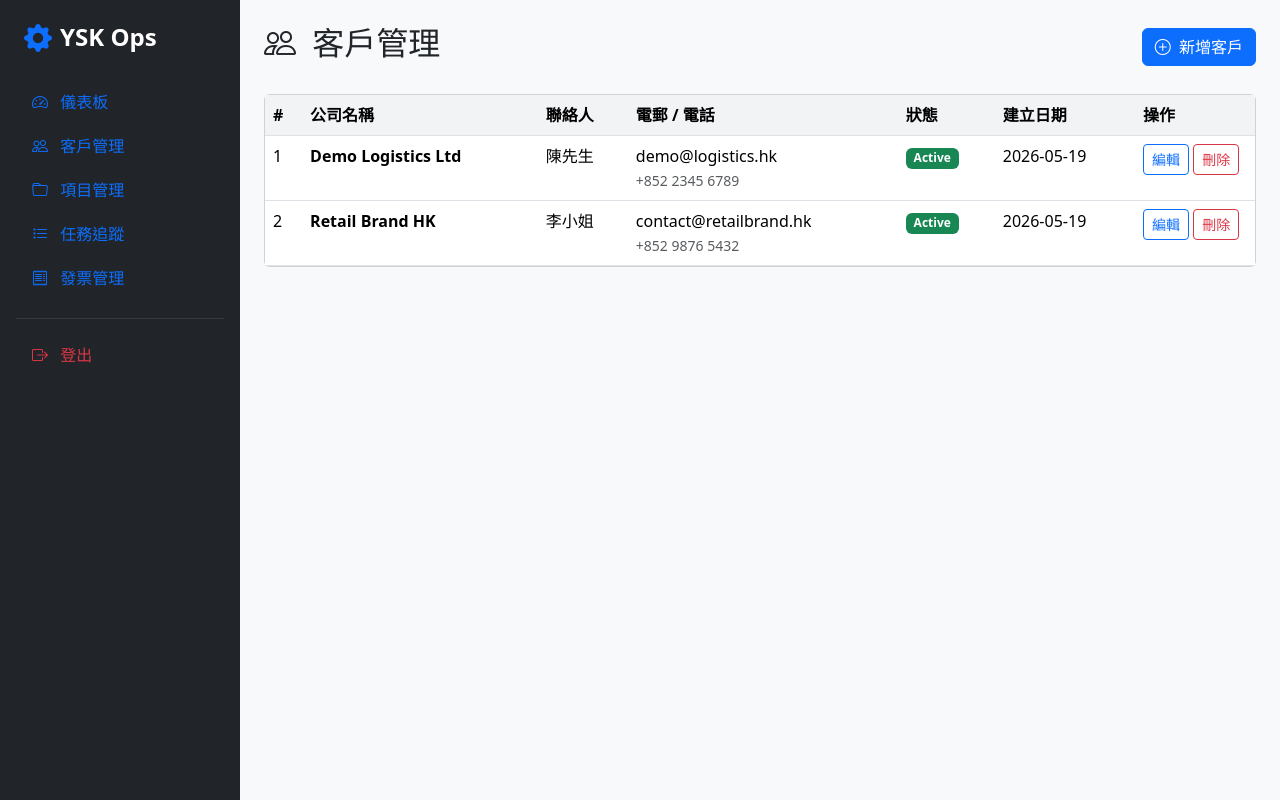
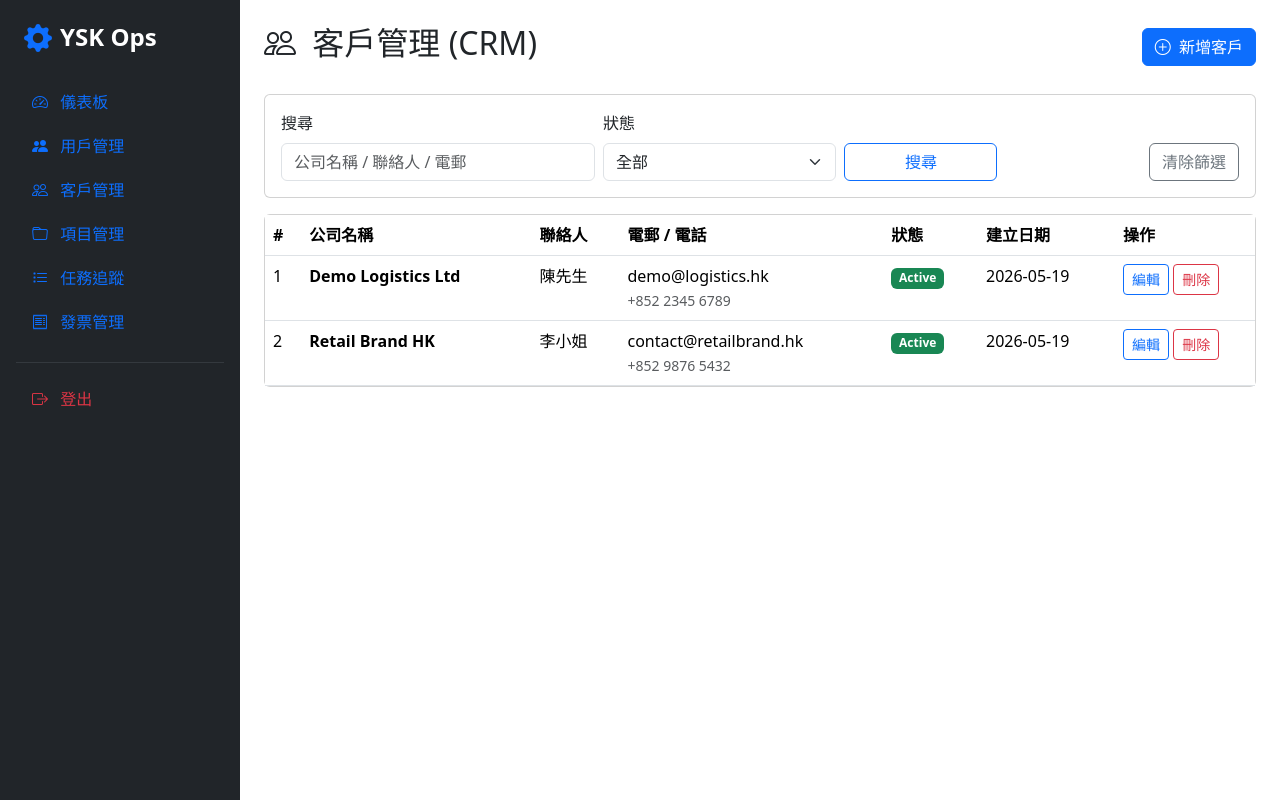
Before and after one commit to yanshekki/ysk-ops-system, a PHP site: page /ysk-ops/clients.php in a window 1280 px wide. Run offline with PHP 8.4, Linux system fonts and the light colour scheme; a user stored in the database is signed in; data comes from the database, SQL or seed files in the repository.

Commit message:
Upgrade clients.php to full CRM with search and filter

```diff
--- a/clients.php
+++ b/clients.php
@@ -5,8 +5,8 @@ require_once 'includes/auth.php';
 require_login();
 
 $success = $error = '';
-$action = $_GET['action'] ?? '';
-$id = $_GET['id'] ?? 0;
+$search = $_GET['search'] ?? '';
+$status_filter = $_GET['status'] ?? '';
 
 // Handle form submissions
 if ($_SERVER['REQUEST_METHOD'] === 'POST') {
@@ -24,30 +24,37 @@ if ($_SERVER['REQUEST_METHOD'] === 'POST') {
         if (isset($_POST['add_client'])) {
             db_insert('clients', $data);
             $success = '客戶新增成功！';
-            log_activity($_SESSION['user_id'], 'create', 'clients', null, $data['company_name']);
         } else {
+            $id = $_POST['client_id'];
             db_update('clients', $data, 'id = ?', [$id]);
             $success = '客戶資料已更新！';
-            log_activity($_SESSION['user_id'], 'update', 'clients', $id);
         }
     }
 
     if (isset($_POST['delete_client'])) {
-        $client_id = $_POST['client_id'];
-        db_delete('clients', 'id = ?', [$client_id]);
+        db_delete('clients', 'id = ?', [$_POST['client_id']]);
         $success = '客戶已刪除！';
-        log_activity($_SESSION['user_id'], 'delete', 'clients', $client_id);
     }
 }
 
-// Fetch clients
-$clients = db_fetch_all("SELECT * FROM clients ORDER BY created_at DESC");
+// Build query
+$sql = "SELECT * FROM clients WHERE 1=1";
+$params = [];
 
-// If editing
-$edit_client = null;
-if ($action === 'edit' && $id) {
-    $edit_client = db_fetch_one("SELECT * FROM clients WHERE id = ?", [$id]);
+if ($search) {
+    $sql .= " AND (company_name LIKE ? OR contact_person LIKE ? OR email LIKE ?)";
+    $params[] = "%$search%";
+    $params[] = "%$search%";
+    $params[] = "%$search%";
 }
+
+if ($status_filter) {
+    $sql .= " AND status = ?";
+    $params[] = $status_filter;
+}
+
+$sql .= " ORDER BY created_at DESC";
+$clients = db_fetch_all($sql, $params);
 ?>
 <!DOCTYPE html>
 <html lang="zh-HK">
@@ -57,18 +64,17 @@ if ($action === 'edit' && $id) {
     <title>客戶管理 | <?= SITE_NAME ?></title>
     <link href="https://cdn.jsdelivr.net/npm/bootstrap@5.3.3/dist/css/bootstrap.min.css" rel="stylesheet">
     <link href="https://cdn.jsdelivr.net/npm/bootstrap-icons@1.11.3/font/bootstrap-icons.css" rel="stylesheet">
-    <style>body { background: #f8f9fa; } .table th { background:#f1f3f5; }</style>
 </head>
 <body>
 <div class="d-flex">
-    <!-- Sidebar (same as index) -->
-    <div class="sidebar p-3 text-white" style="width: 240px; min-height: 100vh; background: #212529; flex-shrink: 0;">
+    <div class="sidebar p-3 text-white" style="width:240px;min-height:100vh;background:#212529;flex-shrink:0;">
         <div class="d-flex align-items-center mb-4 px-2">
             <i class="bi bi-gear-fill fs-3 me-2 text-primary"></i>
             <span class="fs-4 fw-bold">YSK Ops</span>
         </div>
         <nav class="nav flex-column">
             <a href="index.php" class="nav-link mb-1"><i class="bi bi-speedometer2 me-2"></i> 儀表板</a>
+            <a href="users.php" class="nav-link mb-1"><i class="bi bi-people-fill me-2"></i> 用戶管理</a>
             <a href="clients.php" class="nav-link active mb-1"><i class="bi bi-people me-2"></i> 客戶管理</a>
             <a href="projects.php" class="nav-link mb-1"><i class="bi bi-folder me-2"></i> 項目管理</a>
             <a href="tasks.php" class="nav-link mb-1"><i class="bi bi-list-task me-2"></i> 任務追蹤</a>
@@ -80,14 +86,40 @@ if ($action === 'edit' && $id) {
 
     <div class="flex-grow-1 p-4">
         <div class="d-flex justify-content-between align-items-center mb-4">
-            <h2><i class="bi bi-people me-2"></i> 客戶管理</h2>
+            <h2><i class="bi bi-people me-2"></i> 客戶管理 (CRM)</h2>
             <button class="btn btn-primary" data-bs-toggle="modal" data-bs-target="#addClientModal">
                 <i class="bi bi-plus-circle me-1"></i> 新增客戶
             </button>
         </div>
 
+        <!-- Search and Filter -->
+        <div class="card mb-3">
+            <div class="card-body">
+                <form method="GET" class="row g-2 align-items-end">
+                    <div class="col-md-4">
+                        <label class="form-label">搜尋</label>
+                        <input type="text" name="search" class="form-control" value="<?= htmlspecialchars($search) ?>" placeholder="公司名稱 / 聯絡人 / 電郵">
+                    </div>
+                    <div class="col-md-3">
+                        <label class="form-label">狀態</label>
+                        <select name="status" class="form-select">
+                            <option value="">全部</option>
+                            <option value="active" <?= $status_filter=='active'?'selected':'' ?>>活躍</option>
+                            <option value="lead" <?= $status_filter=='lead'?'selected':'' ?>>潛在客戶</option>
+                            <option value="inactive" <?= $status_filter=='inactive'?'selected':'' ?>>非活躍</option>
+                        </select>
+                    </div>
+                    <div class="col-md-2">
+                        <button type="submit" class="btn btn-outline-primary w-100">搜尋</button>
+                    </div>
+                    <div class="col-md-3 text-end">
+                        <a href="clients.php" class="btn btn-outline-secondary">清除篩選</a>
+                    </div>
+                </form>
+            </div>
+        </div>
+
         <?php if ($success): ?><div class="alert alert-success"><?= $success ?></div><?php endif; ?>
-        <?php if ($error): ?><div class="alert alert-danger"><?= $error ?></div><?php endif; ?>
 
         <div class="card">
             <div class="card-body p-0">
@@ -100,7 +132,7 @@ if ($action === 'edit' && $id) {
                             <th>電郵 / 電話</th>
                             <th>狀態</th>
                             <th>建立日期</th>
-                            <th width="120">操作</th>
+                            <th width="140">操作</th>
                         </tr>
                     </thead>
                     <tbody>
@@ -114,13 +146,13 @@ if ($action === 'edit' && $id) {
                                 <small class="text-muted"><?= htmlspecialchars($c['phone'] ?: '-') ?></small>
                             </td>
                             <td>
-                                <span class="badge bg-<?= $c['status'] === 'active' ? 'success' : ($c['status'] === 'lead' ? 'warning' : 'secondary') ?>">
+                                <span class="badge bg-<?= $c['status']==='active'?'success':($c['status']==='lead'?'warning':'secondary') ?>">
                                     <?= ucfirst($c['status']) ?>
                                 </span>
                             </td>
                             <td><?= date('Y-m-d', strtotime($c['created_at'])) ?></td>
                             <td>
-                                <a href="?action=edit&id=<?= $c['id'] ?>" class="btn btn-sm btn-outline-primary" data-bs-toggle="modal" data-bs-target="#editClientModal<?= $c['id'] ?>">編輯</a>
+                                <button class="btn btn-sm btn-outline-primary" data-bs-toggle="modal" data-bs-target="#editClientModal<?= $c['id'] ?>">編輯</button>
                                 <form method="POST" class="d-inline" onsubmit="return confirm('確定刪除此客戶？')">
                                     <input type="hidden" name="client_id" value="<?= $c['id'] ?>">
                                     <button type="submit" name="delete_client" class="btn btn-sm btn-outline-danger">刪除</button>
@@ -134,11 +166,12 @@ if ($action === 'edit' && $id) {
                                 <div class="modal-content">
                                     <form method="POST">
                                         <div class="modal-header">
-                                            <h5 class="modal-title">編輯客戶：<?= htmlspecialchars($c['company_name']) ?></h5>
+                                            <h5 class="modal-title">編輯客戶</h5>
                                             <button type="button" class="btn-close" data-bs-dismiss="modal"></button>
                                         </div>
                                         <div class="modal-body">
                                             <input type="hidden" name="update_client" value="1">
+                                            <input type="hidden" name="client_id" value="<?= $c['id'] ?>">
                                             <div class="row g-3">
                                                 <div class="col-md-6">
                                                     <label class="form-label">公司名稱 *</label>
```
